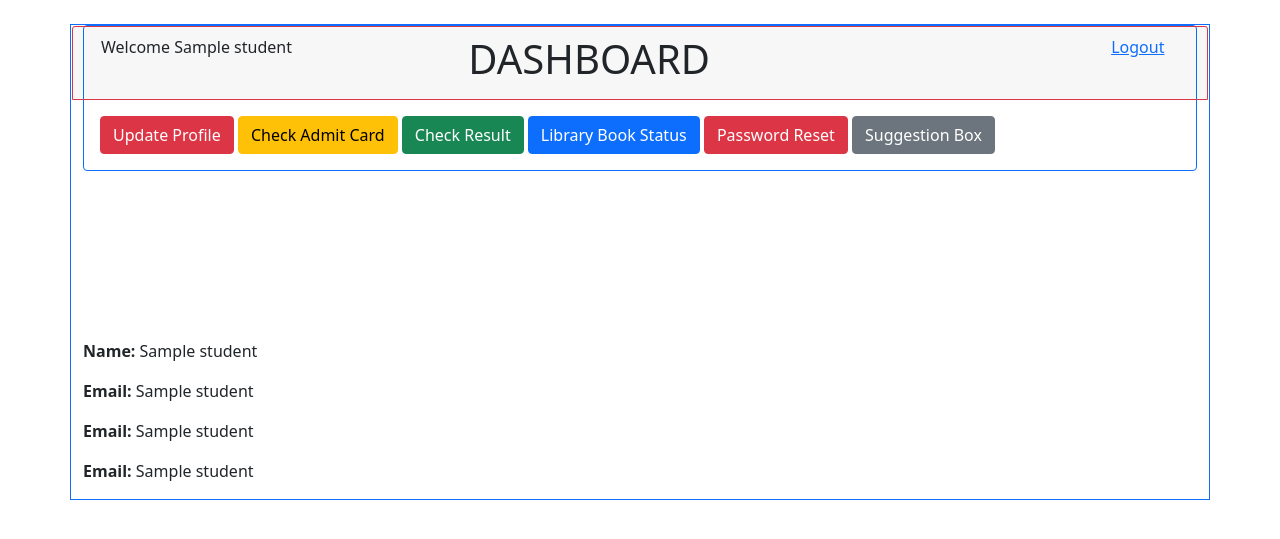
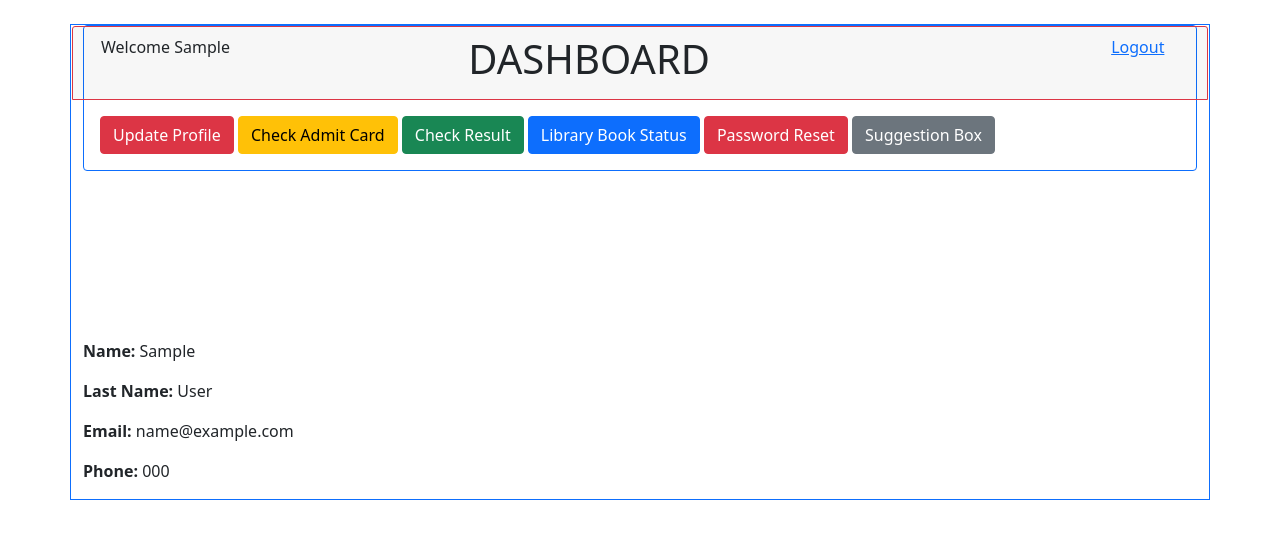
Before and after one commit to abhi1kr2/sms, a Flask app: template templates/stddashboard.html in a window 1280 px wide. Shown: the part 56-595 px from the top of the page. Run offline with Flask 3, Linux system fonts and the light colour scheme; the template is opened without the code that fills it: most values are stand-ins (such as "Sample title", 1, 10 or a date in 2020).

Commit message:
Due to previous commit- DB changes, similarly updating the code for Student Block

```diff
--- a/app.py
+++ b/app.py
@@ -22,9 +22,10 @@ def student_login():
         student = cursor.fetchone()
         conn.close()
         #if student and check_password_hash(student[5], password): #Encrypt then Match password
-        if student and student[5] == password:   #Match with direct entered plain password
-            session["student_id"] = student[0]
-            session["student_name"] = student[1]
+
+        if student and student["std_password"] == password:   #Match with direct entered plain password
+            session["student_id"] = student["std_id"]
+            session["student_name"] = student["first_name"]
             return redirect("/stddashboard")
         else:
             return "Invalid Email or Password"
--- a/templates/stddashboard.html
+++ b/templates/stddashboard.html
@@ -6,7 +6,7 @@
 <div class="container border border-primary">
     <div class="card border border-primary">
         <div class="card-header row border border-danger">
-            <div class="col-md-4">Welcome {{ student[1] }}</div>
+            <div class="col-md-4">Welcome {{ student["first_name"] }}</div>
             <div class="col-md-7 "><h1>DASHBOARD</h1></div>
             <div class="col-md-1"><a class="light"href="/logout">Logout</a></div>
 
@@ -24,10 +24,10 @@
 
 <br><br><br><br><br><br><br>
 
-<p><strong>Name:</strong> {{ student[1] }}</p>
-<p><strong>Email:</strong> {{ student[2] }}</p>
-<p><strong>Email:</strong> {{ student[3] }}</p>
-<p><strong>Email:</strong> {{ student[4] }}</p>
+<p><strong>Name:</strong> {{ student["first_name"] }}</p>
+<p><strong>Last Name:</strong> {{ student["last_name"] }}</p>
+<p><strong>Email:</strong> {{ student["email"] }}</p>
+<p><strong>Phone:</strong> {{ student["phone"] }}</p>
 
 
 
```
Also changed, not shown: templates/stdstudent_profile.html (+5 -5 lines).
